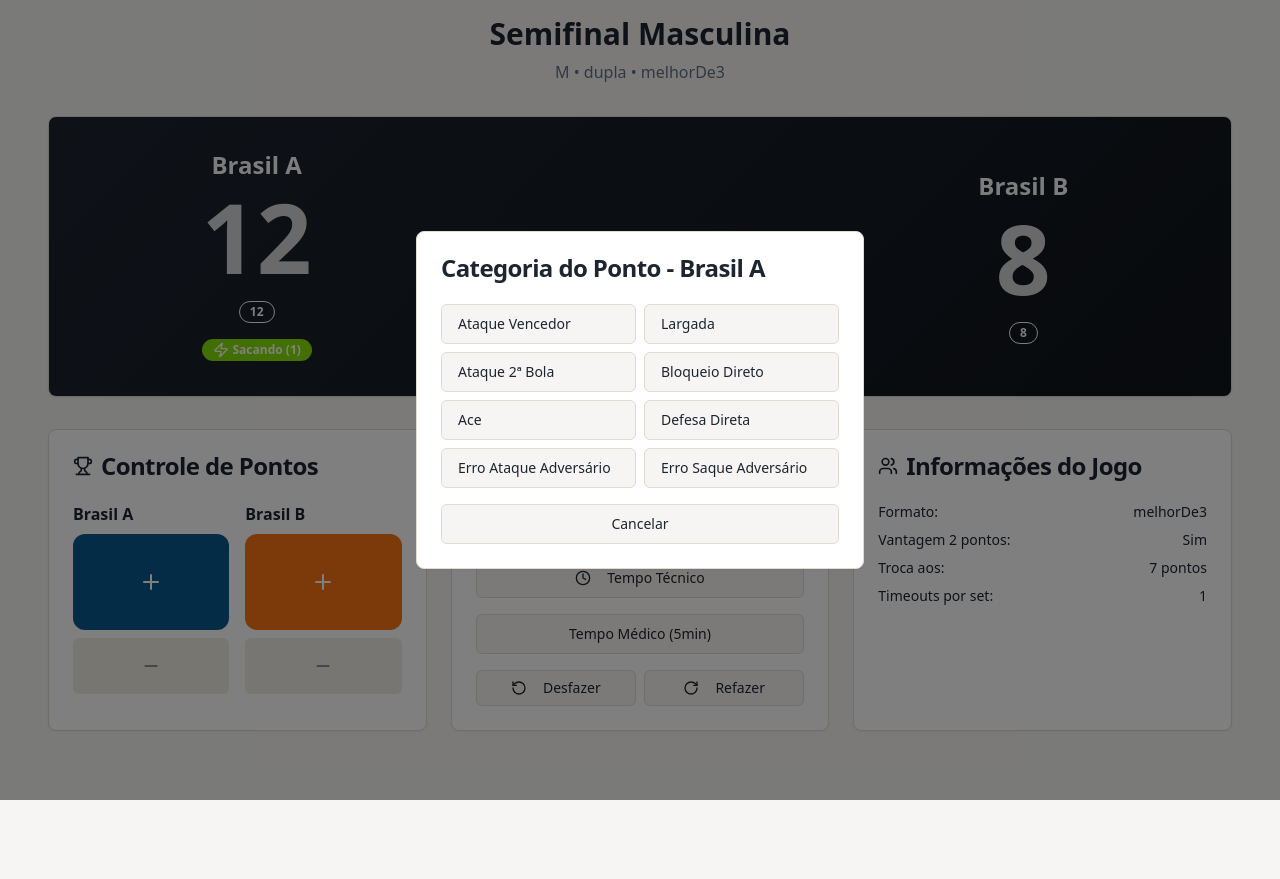
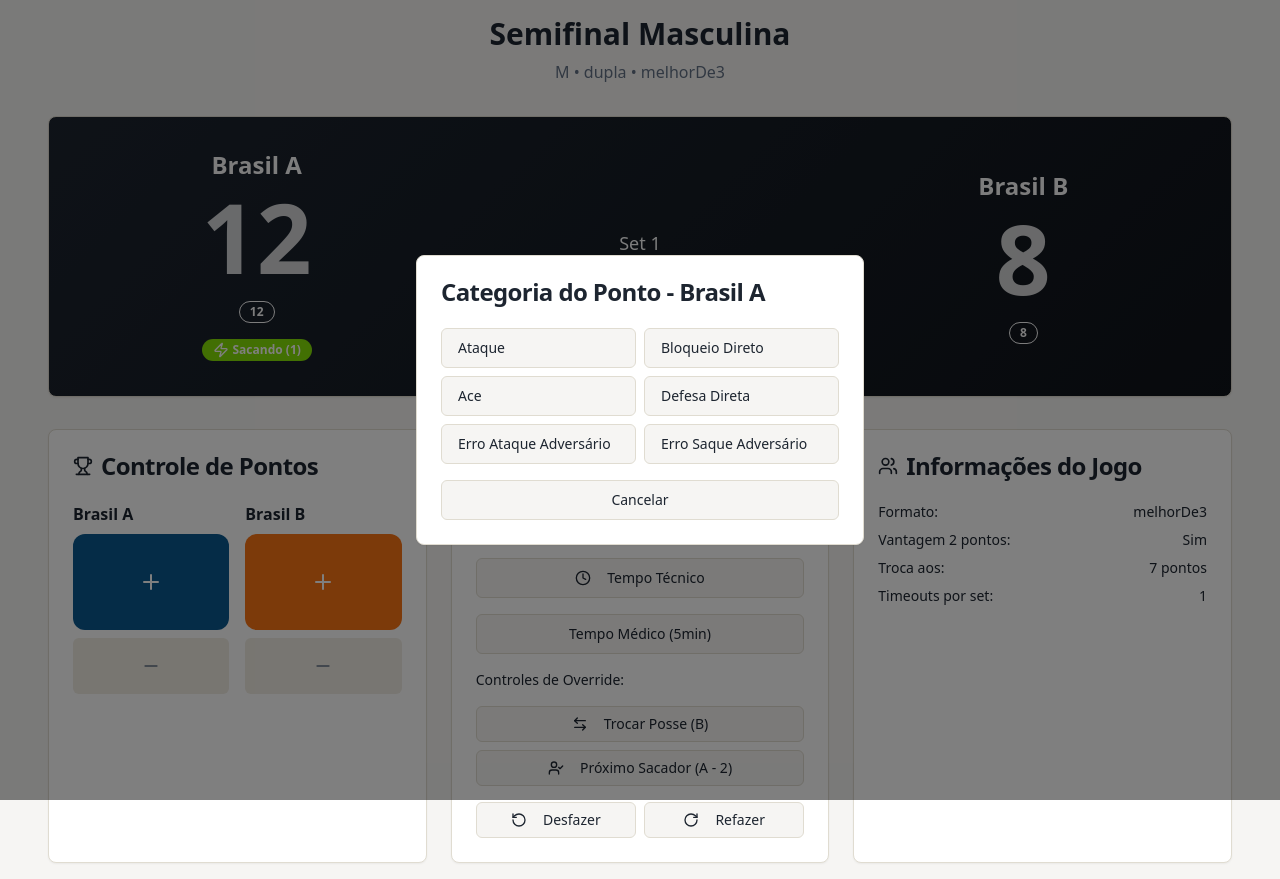
Before and after one commit to Markinjr92/beach-rally-referee, a React (Vite) app: page /referee/game-1 in a window 1280 px wide. Both pictures are taken after a click on the button 151 px from the left and 582 px from the top of the page. Before the commit the page ends 800 px from the top, so only its background shows below. Built offline with nearby package versions, Linux system fonts and the light colour scheme.

Commit message:
Refactor referee controls and scoring categories
Add referee autonomy to change current team possession and server. Ensure automatic server rotation continues after manual changes. Update scoring categories to simplify "Attack" into "Super Attack", "Drop/Cut", or "2nd Ball".

```diff
--- a/src/pages/RefereeDesk.tsx
+++ b/src/pages/RefereeDesk.tsx
@@ -13,16 +13,16 @@ import {
   Users,
   Flag,
   Zap,
-  Pause
+  Pause,
+  ArrowLeftRight,
+  UserCheck
 } from "lucide-react";
 import { useParams } from "react-router-dom";
 import { mockGames } from "@/data/mockData";
 import { Game, GameState, PointCategory } from "@/types/volleyball";
 
-const pointCategories: { value: PointCategory; label: string }[] = [
-  { value: 'ATTACK_WINNER', label: 'Ataque Vencedor' },
-  { value: 'ATTACK_DROP', label: 'Largada' },
-  { value: 'ATTACK_SECOND_BALL', label: 'Ataque 2ª Bola' },
+const mainCategories = [
+  { value: 'ATTACK', label: 'Ataque' },
   { value: 'BLOCK_DIRECT', label: 'Bloqueio Direto' },
   { value: 'ACE', label: 'Ace' },
   { value: 'DEFENSE_DIRECT', label: 'Defesa Direta' },
@@ -30,11 +30,18 @@ const pointCategories: { value: PointCategory; label: string }[] = [
   { value: 'ERROR_SERVE', label: 'Erro Saque Adversário' }
 ];
 
+const attackSubcategories: { value: PointCategory; label: string }[] = [
+  { value: 'ATTACK_WINNER', label: 'Super Ataque' },
+  { value: 'ATTACK_DROP', label: 'Largada/Cut' },
+  { value: 'ATTACK_SECOND_BALL', label: 'Bola de 2ª' }
+];
+
 export default function RefereeDesk() {
   const { gameId } = useParams();
   const [game, setGame] = useState<Game | null>(null);
   const [gameState, setGameState] = useState<GameState | null>(null);
   const [showPointCategories, setShowPointCategories] = useState<'A' | 'B' | null>(null);
+  const [showAttackSubcategories, setShowAttackSubcategories] = useState<'A' | 'B' | null>(null);
   const [timer, setTimer] = useState<number | null>(null);
 
   useEffect(() => {
@@ -66,13 +73,25 @@ export default function RefereeDesk() {
       newScores.teamB[currentSet]++;
     }
 
+    // Auto-rotate server after point (maintaining dynamic rotation)
+    let newGameState = { ...gameState };
+    if (gameState.currentServerTeam === team) {
+      // Same team scored, rotate server within team
+      const maxPlayers = game.modality === 'dupla' ? 2 : 4;
+      newGameState.currentServerPlayer = (gameState.currentServerPlayer % maxPlayers) + 1;
+    } else {
+      // Different team scored, change server team and start with player 1
+      newGameState.currentServerTeam = team;
+      newGameState.currentServerPlayer = 1;
+    }
+
     // Check for side switch
     const totalPoints = newScores.teamA[currentSet] + newScores.teamB[currentSet];
     const sideSwitchSum = game.sideSwitchSum[currentSet];
     const shouldSwitch = totalPoints > 0 && totalPoints % sideSwitchSum === 0;
 
     setGameState({
-      ...gameState,
+      ...newGameState,
       scores: newScores,
       leftIsTeamA: shouldSwitch ? !gameState.leftIsTeamA : gameState.leftIsTeamA,
       sidesSwitched: shouldSwitch ?
@@ -81,6 +100,38 @@ export default function RefereeDesk() {
     });
 
     setShowPointCategories(null);
+    setShowAttackSubcategories(null);
+  };
+
+  const handleCategorySelection = (team: 'A' | 'B', category: string) => {
+    if (category === 'ATTACK') {
+      setShowPointCategories(null);
+      setShowAttackSubcategories(team);
+    } else {
+      addPoint(team, category as PointCategory);
+    }
+  };
+
+  const switchServerTeam = () => {
+    if (!gameState) return;
+
+    setGameState({
+      ...gameState,
+      currentServerTeam: gameState.currentServerTeam === 'A' ? 'B' : 'A',
+      currentServerPlayer: 1 // Reset to first player when switching teams
+    });
+  };
+
+  const changeCurrentServer = () => {
+    if (!gameState || !game) return;
+
+    const maxPlayers = game.modality === 'dupla' ? 2 : 4;
+    const nextPlayer = (gameState.currentServerPlayer % maxPlayers) + 1;
+
+    setGameState({
+      ...gameState,
+      currentServerPlayer: nextPlayer
+    });
   };
 
   const removePoint = (team: 'A' | 'B') => {
@@ -317,6 +368,27 @@ export default function RefereeDesk() {
               >
                 Tempo Médico (5min)
               </Button>
+              <div className="space-y-2">
+                <div className="text-sm font-medium mb-2">Controles de Override:</div>
+                <Button
+                  variant="outline"
+                  size="sm"
+                  className="w-full"
+                  onClick={switchServerTeam}
+                >
+                  <ArrowLeftRight className="mr-2" size={16} />
+                  Trocar Posse ({gameState.currentServerTeam === 'A' ? 'B' : 'A'})
+                </Button>
+                <Button
+                  variant="outline"
+                  size="sm"
+                  className="w-full"
+                  onClick={changeCurrentServer}
+                >
+                  <UserCheck className="mr-2" size={16} />
+                  Próximo Sacador ({gameState.currentServerTeam} - {((gameState.currentServerPlayer % (game.modality === 'dupla' ? 2 : 4)) + 1)})
+                </Button>
+              </div>
               <div className="flex gap-2">
                 <Button variant="outline" size="sm" className="flex-1">
                   <RotateCcw className="mr-2" size={16} />
@@ -372,11 +444,11 @@ export default function RefereeDesk() {
               </CardHeader>
               <CardContent>
                 <div className="grid grid-cols-2 gap-2">
-                  {pointCategories.map((category) => (
+                  {mainCategories.map((category) => (
                     <Button
                       key={category.value}
                       variant="outline"
-                      onClick={() => addPoint(showPointCategories, category.value)}
+                      onClick={() => handleCategorySelection(showPointCategories, category.value)}
                       className="text-left justify-start"
                     >
                       {category.label}
@@ -394,6 +466,40 @@ export default function RefereeDesk() {
             </Card>
           </div>
         )}
+
+        {/* Attack Subcategory Modal */}
+        {showAttackSubcategories && (
+          <div className="fixed inset-0 bg-black/50 flex items-center justify-center z-50 p-4">
+            <Card className="w-full max-w-md">
+              <CardHeader>
+                <CardTitle>
+                  Tipo de Ataque - {showAttackSubcategories === 'A' ? game.teamA.name : game.teamB.name}
+                </CardTitle>
+              </CardHeader>
+              <CardContent>
+                <div className="grid grid-cols-1 gap-2">
+                  {attackSubcategories.map((subcategory) => (
+                    <Button
+                      key={subcategory.value}
+                      variant="outline"
+                      onClick={() => addPoint(showAttackSubcategories, subcategory.value)}
+                      className="text-left justify-start"
+                    >
+                      {subcategory.label}
+                    </Button>
+                  ))}
+                </div>
+                <Button
+                  variant="outline"
+                  className="w-full mt-4"
+                  onClick={() => setShowAttackSubcategories(null)}
+                >
+                  Cancelar
+                </Button>
+              </CardContent>
+            </Card>
+          </div>
+        )}
       </div>
     </div>
   );
```
